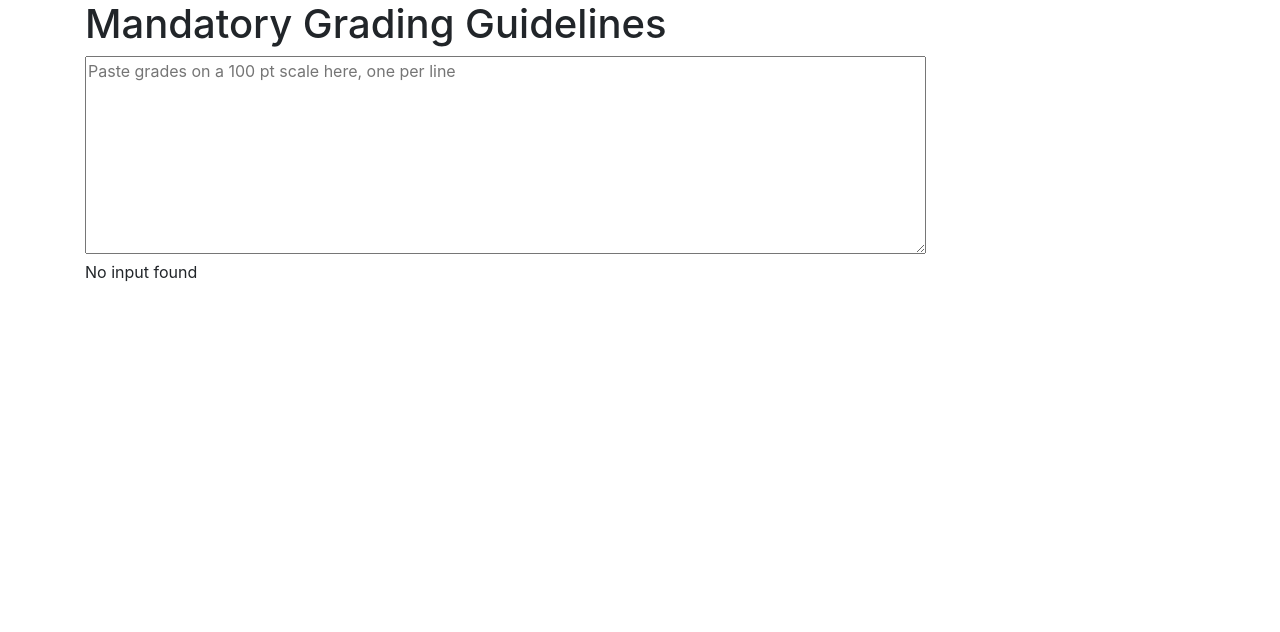
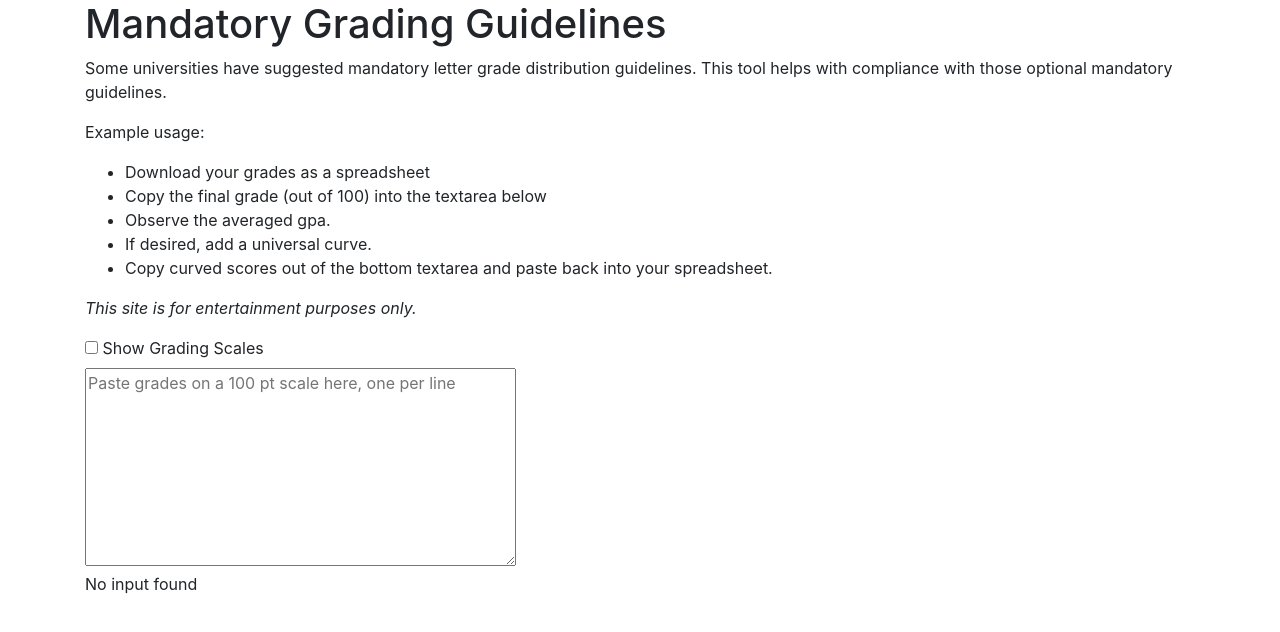
Before and after one commit to deargle/mandatory-grading-guidelines, a Vue app: page dist/index.html in a window 1280 px wide. Built offline with nearby package versions, Linux system fonts and the light colour scheme.

Commit message:
add documentation

```diff
--- a/dist/index.html
+++ b/dist/index.html
@@ -12,23 +12,44 @@
   </head>
   <body>
     <div class="container">
-
     <h1>Mandatory Grading Guidelines</h1>
+      <p>Some universities have suggested mandatory letter grade distribution guidelines.
+      This tool helps with compliance with those optional mandatory guidelines.</p>
+      <p>Example usage:
+        <ul>
+          <li>Download your grades as a spreadsheet</li>
+          <li>Copy the final grade (out of 100) into the textarea below</li>
+          <li>Observe the averaged gpa.</li>
+          <li>If desired, add a universal curve.</li>
+          <li>Copy curved scores out of the bottom textarea and paste back into your spreadsheet.</li>
+        </ul>
+      </p>
+      <p>
+        <em>This site is for entertainment purposes only.</em>
+      </p>
       <div v-cloak  class="" id='app'>
-        <div class="" v-show='!!show_tables'>
+        <div class="">
+          <input v-model='show_tables' type='checkbox' id='show_tables'>
+          <label for="show_tables">Show Grading Scales</label>
+        </div>
+        <div class="row" v-show='!!show_tables'>
+          <div class="col">
             <b-table
             small
             :items='lookup_letter_to_number_items'
             ></b-table>
+          </div>
+          <div class="col">
             <b-table
             small
             :items='lookup_percent_to_letter_items'
             ></b-table>
           </div>
+        </div>
         <textarea
           v-model="grades_input_raw"
           placeholder="Paste grades on a 100 pt scale here, one per line"
-          rows="8" cols="80"
+          rows="8" cols="40"
           ></textarea>
 
         <div v-if='grades_input'>
@@ -43,17 +64,22 @@
           <p>Curve: {{ curve }}</p>
           <p>Curved GPA Average: {{ curved_letter_point_average }}</p>
 
+          <div class="row">
+            <div class="col">
               <h3>Curved grade percents</h3>
               <textarea
               :value='grades_curved_raw_percent'
-            name="name" rows="8" cols="80"
+              name="name" rows="8" cols="40"
               ></textarea>
-
+            </div>
+            <div class="col">
               <h3>Curved grade letters</h3>
               <textarea
               :value='grades_curved_raw_letters'
-            name="name" rows="8" cols="80"
+              name="name" rows="8" cols="40"
               ></textarea>
+            </div>
+          </div>
 
         </div>
         <div v-else>
```
Lines whose indentation alone changed are shown as unchanged.
